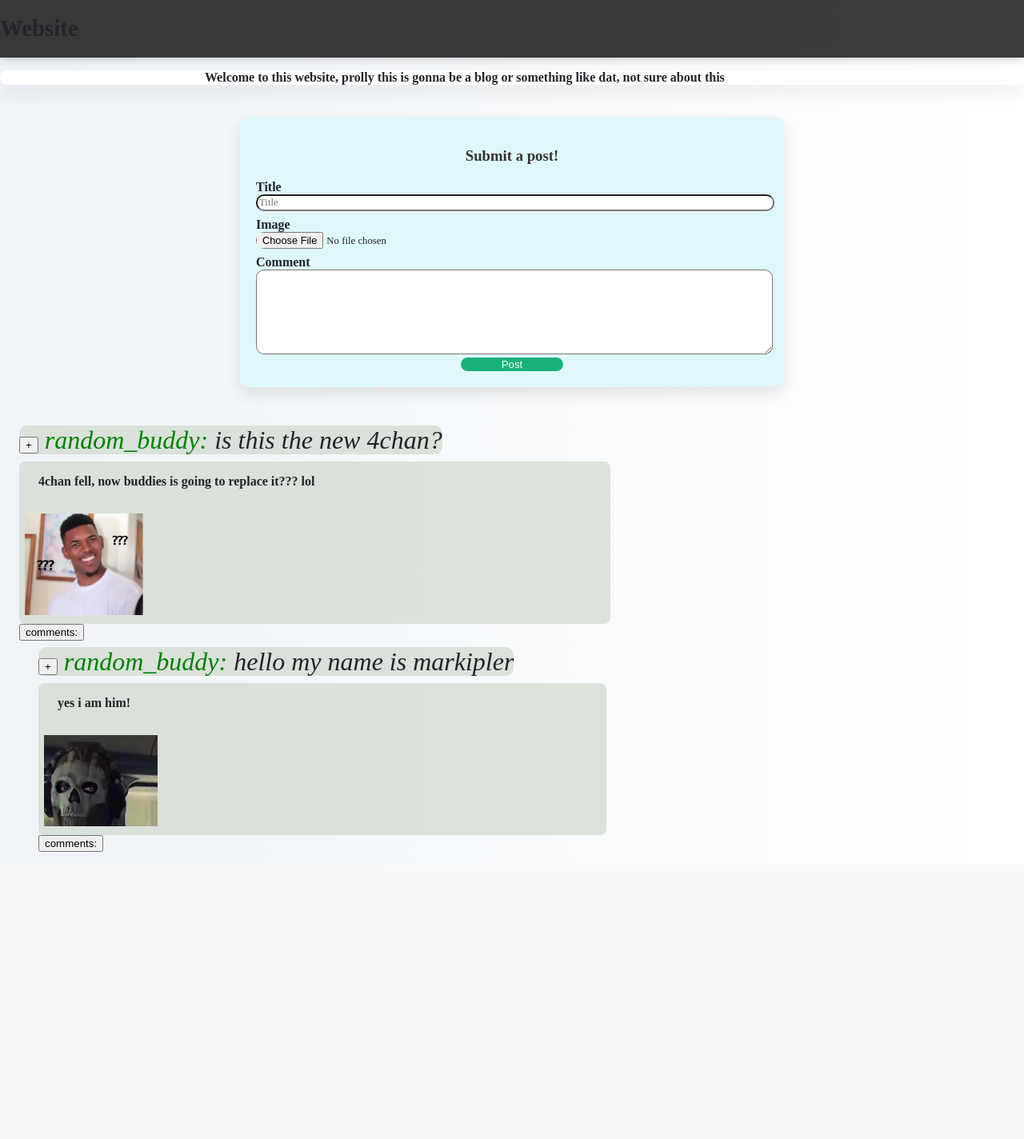
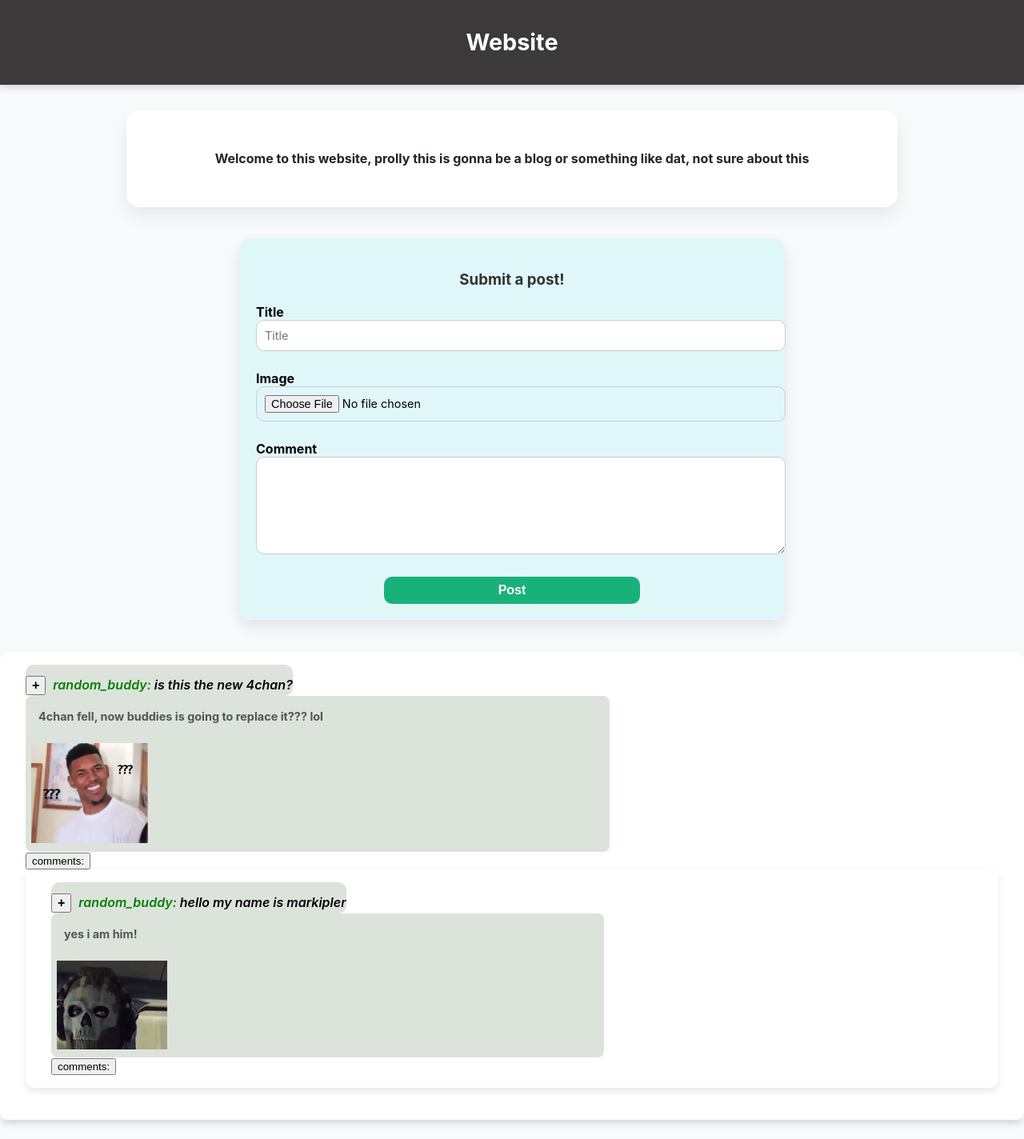
Before and after one commit to RandomRetroGamer/Image-board-website, a Flask app: page / in a window 1280 px wide. Shown: the whole page at 80% size. Before the commit the page ends 1065 px from the top, so only its background shows below. Run offline with Flask 3, Linux system fonts and the light colour scheme.

Commit message:
More css for the post containers, found a problem with the css, when you made a new post, it doesn't work as it should.

```diff
--- a/static/style.css
+++ b/static/style.css
@@ -3,15 +3,17 @@
 /* this is the main css code, im really bad at this and its a mess but everything should be here.*/
 /* fill this code */
 
+/* id call this as general effects*/
 body{
     margin: 0px;
     padding: 0%;
+    font-family: 'Inter', sans-serif;
+    background-color: #f8fafc;
+box-shadow: 0 4px 10px rgba(0, 0, 0, 0.06);
 
-    background: linear-gradient(to right, #f0f4f8, #ffffff);
-    color: #212529;
 
 }
-/*what*/
+/*Form to submit posts*/
 
 .uploadContainer {
     background-color: #e0f7fa;
@@ -36,8 +38,11 @@ label{
 input[type=text], input[type=file], textarea{
     width: 100%;
     font-family: inherit;
-    font-size: 0.8rem;
+    font-size: 0.9rem;
     border-radius: 10px;
+    padding: 10px;
+    border: 1px solid #ccc;
+    margin-bottom: 1rem;
 }
 
 textarea{
@@ -48,58 +53,66 @@ textarea{
 
 .uploadContainer button{
     display: block;
-    margin: 0 auto;
+    margin: 1vh auto 0;
     background-color: #04AA6D;
     color: white;
     border-radius: 10px;
     border: none;
     cursor: pointer;
-    width: 20%;
-
+    width: 50%;
+    padding: 1vh;
+    font-weight: bold;
+    font-size: 1rem;
+    transition: all 0.3s ease;
     opacity: 0.9;
 }
 
 button:hover {
     opacity:1;
+    background-color: #038d5e;
   }
 
+
+/* Top Navigation */
 .topNav{
     background-color: rgba(30, 26, 27, 0.86);
     overflow: hidden;
     box-shadow: 0 2px 10px rgba(0, 0, 0, 0.2);
+    padding: 1rem 2rem;
+    display: flex;
+    justify-content:center;
+    align-items:center;
 }
 
 .topNav h1 {
-
+  color:white;
   font-size: 1.8rem;
 
 }
 
-
-
-.topnav{
-    background-color: rgba(30, 26, 27, 0.86);
-    overflow: hidden;
-
-}
+/* the introductory to the page */
 
 .introductionContainer{
-    padding: 0vh 20%;
+    padding: 2rem;
     background-color: #ffffff;
-    border-radius: 1vh;
-    margin-top: 2vh;
+    border-radius: 1rem;
+    margin: 2rem auto;
     box-shadow: 0 10px 25px rgba(0, 0, 0, 0.08);
-
+   text-align:center;
+   max-width:900px;
 }
 
 p {
     font-weight: 700;
     color: #212529;
+    line-height: 1.6;
   }
 
 
 
 
+
+/* Post stuff */
 
 .postyPostContainer {
 
@@ -109,9 +122,17 @@ p {
 }
 
 .post{
-	padding: 1vh 3vh;
+	background: #fff;
+	margin-bottom: 1.5rem;
+	border-radius: 10px;
+	  box-shadow: 0 4px 10px rgba(0, 0, 0, 0.1);
+	 position:relative;
+
+	padding: 1rem 2rem;
+	font-size: 1rem;
 
 }
+
 
 /* Here is the title, though I should do a container that contains the title and the user name, in this way, would it looks more like 4chan lol*/
 /*nvm you already did that lol */
@@ -124,23 +145,23 @@ p {
 .post-header .user,
 .post-header .plus,
 .post-header .title {
-    margin: 0;
+    margin: 0,0,0.5rem;
+    font-size: 1rem;
+    font-weight: 600;
+
 }
 
 .user{
     color: green;
 }
-.comments {
-    padding: 10px;
-    border: solid 1px black;
-    overflow-y: auto;
-    height: 500px;
-    white-space: normal; /* Allows text to wrap */
-    word-wrap: break-word; /* Breaks long words if needed */
-    word-break: break-word; /* Helps with long words or URLs */
 
-    color: green;
+.post p {
+  margin: 0;
+  color: #555;
+  line-height: 1.4;
+  font-size: 0.9rem;
 }
+
 
 
 .post-header{
@@ -172,10 +193,22 @@ img{
 
 }
 
+/*comment section */
+.comments {
+    padding: 10px;
+    border: solid 1px black;
+    overflow-y: auto;
+    height: 500px;
+    white-space: normal; /* Allows text to wrap */
+    word-wrap: break-word; /* Breaks long words if needed */
+    word-break: break-word; /* Helps with long words or URLs */
+
+    color: green;
+}
 
 
 
-
+/* I forgot for what this is*/
 
 .posty_des {
   margin: 1vh;
```
Also changed, not shown: 1 other file.
